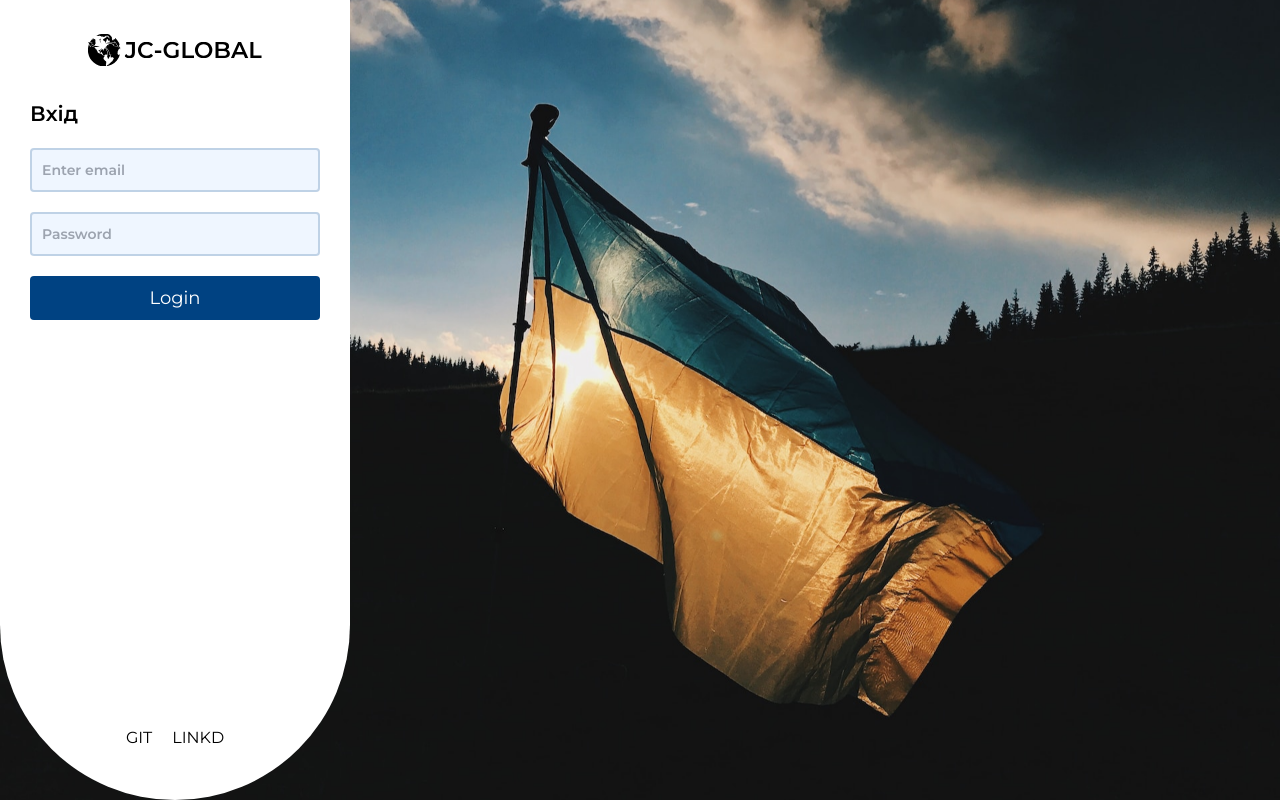
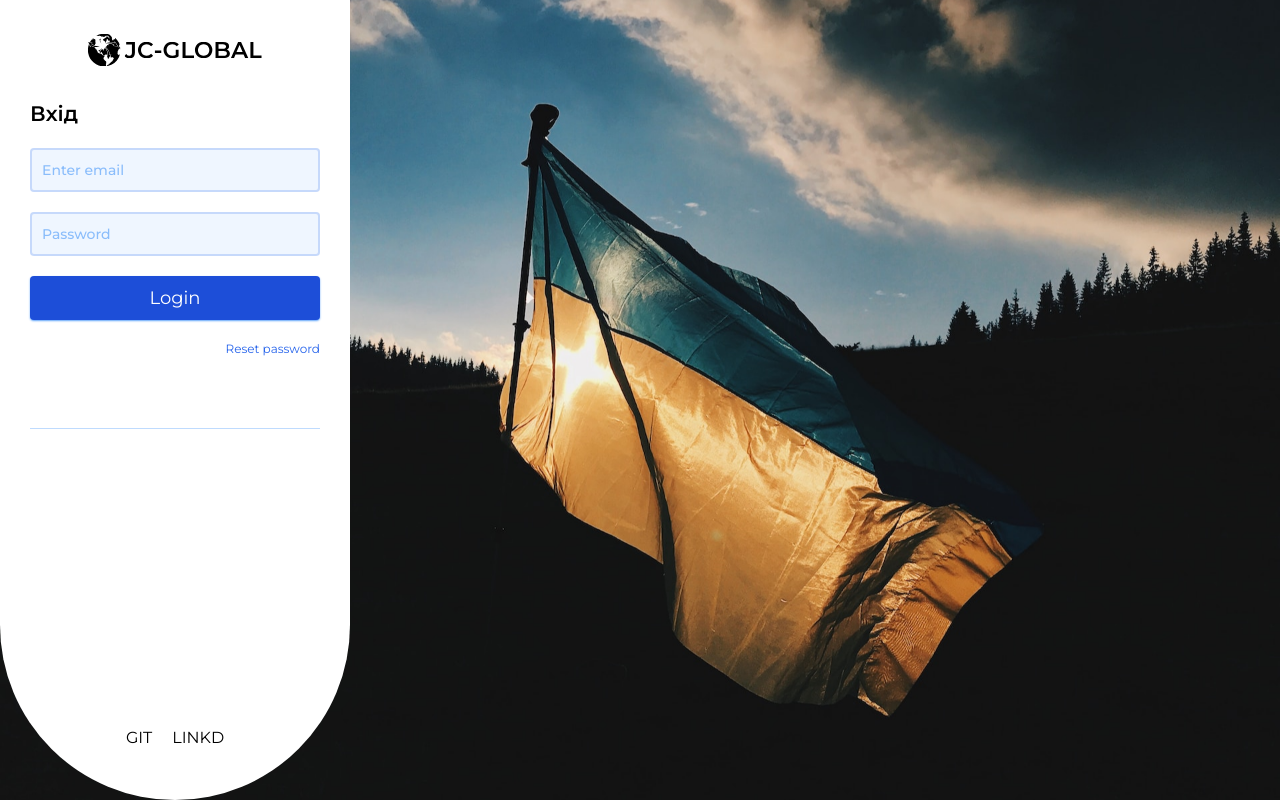
Before and after one commit to DmitryMass/JC-Global, a React (Vite) app: page /login in a window 1280 px wide. Built offline with nearby package versions, Linux system fonts and the light colour scheme.

Commit message:
added styles to submit button into Login

```diff
--- a/src/pages/Login/Login.tsx
+++ b/src/pages/Login/Login.tsx
@@ -53,7 +53,7 @@ const Login: FC = () => {
                 <form onSubmit={handleSubmit}>
                   <label className='block mb-[20px]' htmlFor='email'>
                     <Field
-                      className='outline-none border-[2px] border-darkBlue border-opacity-20 rounded-[4px] w-full p-[10px] font-semibold text-m leading-m bg-blue-50'
+                      className='outline-none border-[2px] border-blue-600 border-opacity-20 rounded-[4px] w-full p-[10px] font-semibold text-m leading-m bg-blue-50 placeholder:text-blue-400 placeholder:font-medium placeholder:opacity-70'
                       id='email'
                       onChange={handleChange}
                       onBlur={handleBlur}
@@ -65,7 +65,7 @@ const Login: FC = () => {
                   </label>
                   <label className='block mb-[20px]' htmlFor='password'>
                     <Field
-                      className='outline-none border-[2px] border-darkBlue border-opacity-20 rounded-[4px] w-full p-[10px] font-semibold text-m leading-m bg-blue-50'
+                      className='outline-none border-[2px] border-blue-600 border-opacity-20 rounded-[4px] w-full p-[10px] font-semibold text-m leading-m bg-blue-50 placeholder:text-blue-400 placeholder:font-medium placeholder:opacity-70'
                       id='password'
                       onChange={handleChange}
                       onBlur={handleBlur}
@@ -75,9 +75,12 @@ const Login: FC = () => {
                       placeholder='Password'
                     />
                   </label>
-                  <ButtonSubmit modificator='block w-full bg-darkBlue p-[10px] rounded-[4px] text-white text-l leading-l'>
+                  <ButtonSubmit modificator='block w-full bg-blue-700 shadow-sm shadow-blue-400 hover:shadow-md hover:shadow-blue-300 transition-all duration-150 p-[10px] rounded-[4px] text-white text-l leading-l mb-[20px]'>
                     Login
                   </ButtonSubmit>
+                  <span className='block border-b-[1px] border-blue-200 pb-[70px] text-right text-sm leading-sm text-blue-600'>
+                    Reset password
+                  </span>
                 </form>
               )}
             </Formik>
```
